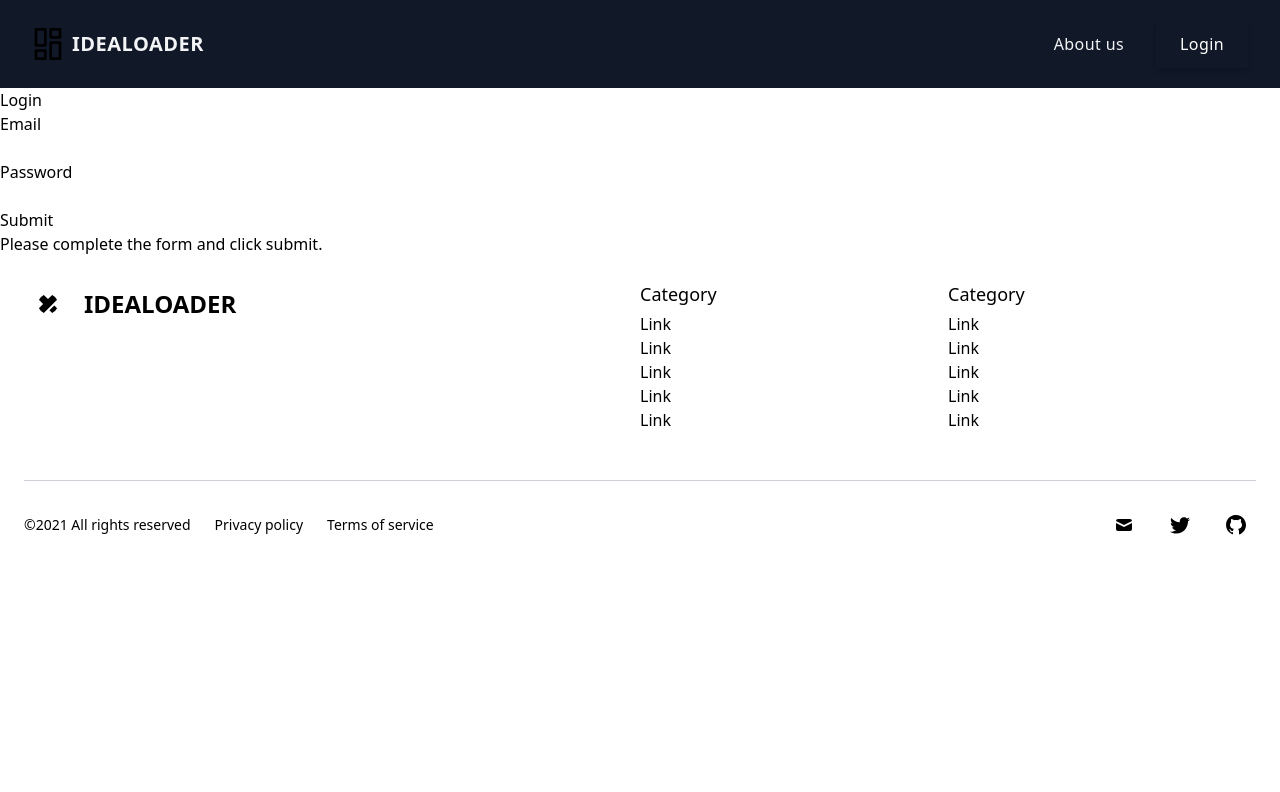
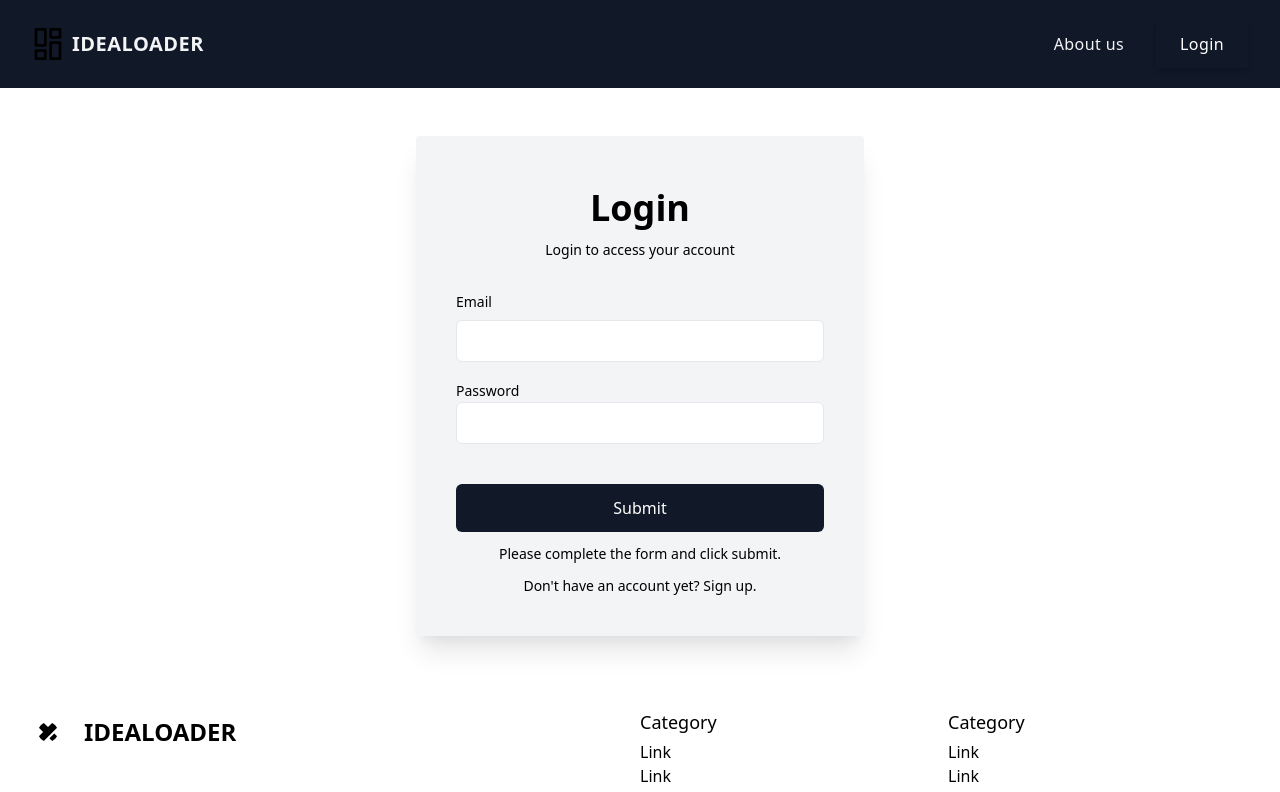
Before and after one commit to ChrisPayan/Idea-Leap, a React (Create React App) app in the folder client/: page /login in a window 1280 px wide. Shown: the top 792 px of the page. Built offline with nearby package versions, Linux system fonts and the light colour scheme; no server answers.

Commit message:
updated layout and style of login form

```diff
--- a/client/src/components/LoginPage/index.js
+++ b/client/src/components/LoginPage/index.js
@@ -26,35 +26,64 @@ function LoginPage() {
 		: auth.error || "Please complete the form and click submit.";
 
 	return (
-    <>
-      <h1>Login</h1>
-      <form onSubmit={handleSubmit}>
-        <label htmlFor="email">Email</label>
-        <br />
+		<div className="flex flex-col max-w-md p-12 rounded sm:p-10 bg-gray-100 text-coolGray-800 mx-auto my-12 shadow-xl">
+			<div className="mb-8 text-center">
+				<h1 className="my-3 text-4xl font-bold">Login</h1>
+				<p className="text-sm text-coolGray-600">Login to access your account</p>
+			</div>
+			<form
+				className="space-y-8 ng-untouched ng-pristine ng-valid"
+				onSubmit={handleSubmit}
+			>
+				<div className="space-y-4">
+					<div>
+						<label className="block mb-2 text-sm" htmlFor="email">
+							Email
+						</label>
 						<input
+							className="w-full px-3 py-2 border rounded-md border-coolGray-300 bg-coolGray-50 text-coolGray-800"
 							id="email"
 							type="email"
 							disabled={auth.pending}
 							value={email}
 							onChange={(e) => setEmail(e.target.value.trim())}
 						/>
-        <br />
-        <label htmlFor="password">Password</label>
-        <br />
+					</div>
+					<div>
+						<div className="mb-2">
+							<label className="text-sm" htmlFor="password">
+								Password
+							</label>
 							<input
+								className="w-full px-3 py-2 border rounded-md border-coolGray-300 bg-coolGray-50 text-coolGray-800"
 								id="password"
 								type="password"
 								disabled={auth.pending}
 								value={password}
 								onChange={(e) => setPassword(e.target.value.trim())}
 							/>
-        <br />
-        <button type="submit" disabled={auth.pending}>
+						</div>
+					</div>
+				</div>
+				<button
+					className="w-full px-8 py-3 rounded-md bg-gray-900 text-white"
+					type="submit"
+					disabled={auth.pending}
+				>
 					{auth.pending ? "⌛" : "Submit"}
 				</button>
 			</form>
-      <p>{message}</p>
-    </>
+			<div className="mt-3 px-6 text-sm text-center text-coolGray-600 space-y-0">
+				<p className="mb-3">{message}</p>
+				<p>
+					Don't have an account yet?{" "}
+					<a href="/signup" className="hover:underline text-violet-600">
+						Sign up
+					</a>
+					.
+				</p>
+			</div>
+		</div>
 	);
 }
 
```
Lines whose indentation alone changed are shown as unchanged.
